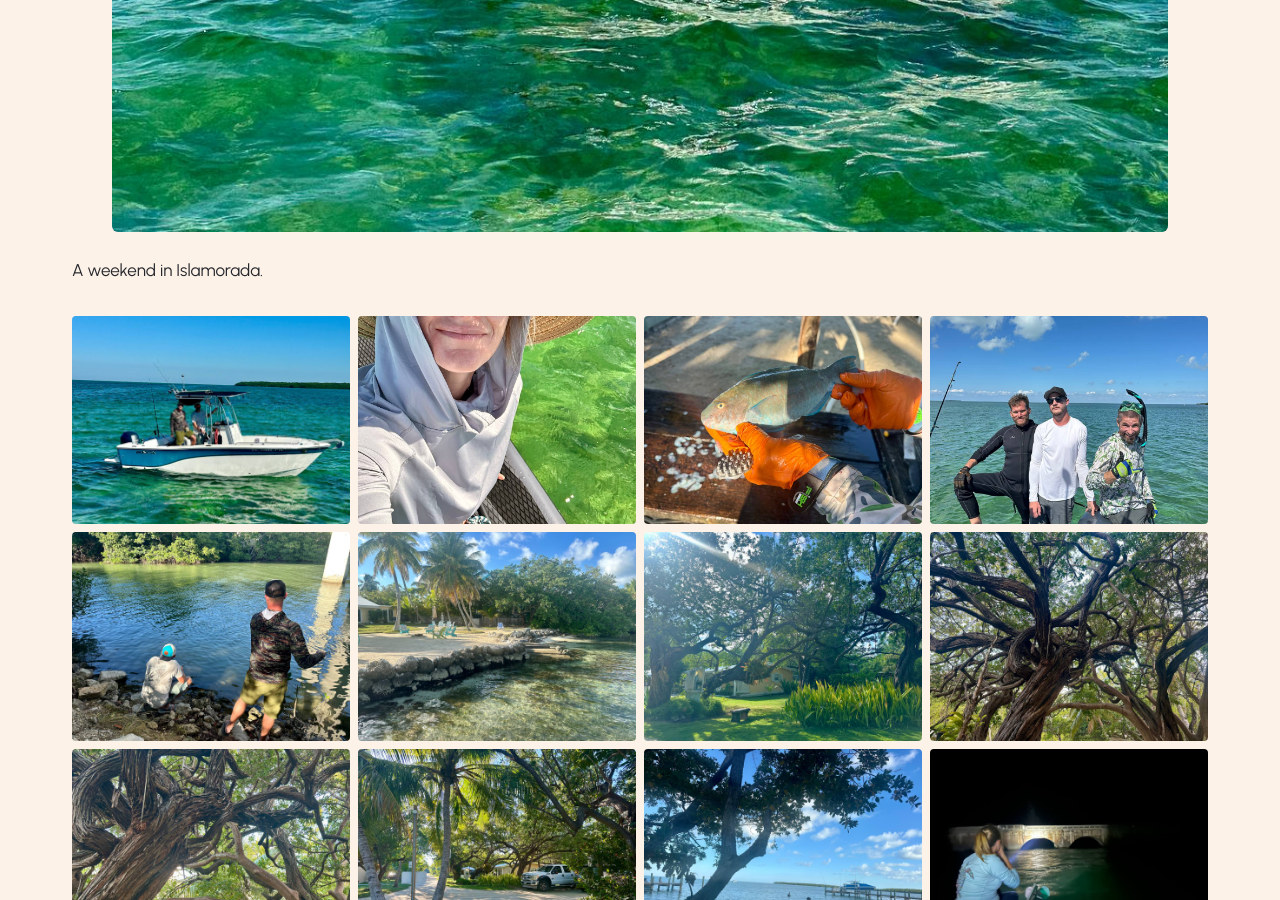
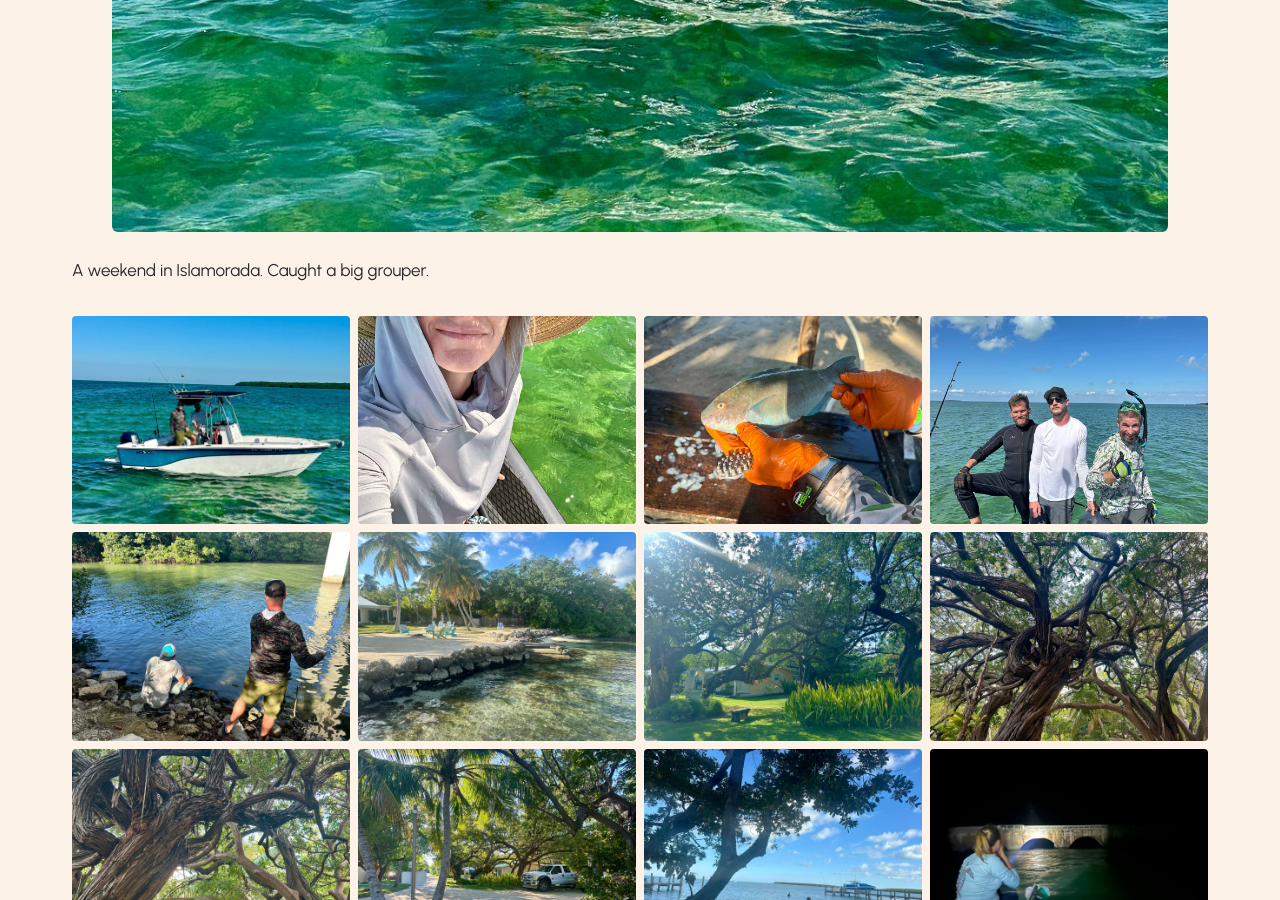
Before and after one commit to jaxlee-digital/jaxlee, a Jekyll site: the page built from _log/2025-11-21-islamorada.md, in a window 1280 px wide and 900 px high, scrolled down 1351 px. Built offline with Jekyll 4.4.1, drawn with Linux system fonts in a browser that asks for light colours.

Commit message:
draft(log): add grouper note

```diff
--- a/_log/2025-11-21-islamorada.md
+++ b/_log/2025-11-21-islamorada.md
@@ -5,7 +5,7 @@ location: "Islamorada, Florida Keys"
 cover: /assets/images/log/2025-11-21-islamorada/02-seafox.jpg
 lat: 24.9242
 lng: -80.6282
-excerpt: "A weekend in Islamorada."
+excerpt: "A weekend in Islamorada. Caught a big grouper."
 gallery:
   - src: /assets/images/log/2025-11-21-islamorada/02-seafox.jpg
   - src: /assets/images/log/2025-11-21-islamorada/11.jpg
@@ -25,4 +25,4 @@ gallery:
   - src: /assets/images/log/2025-11-21-islamorada/01.jpg
 ---
 
-A weekend in Islamorada.
+A weekend in Islamorada. Caught a big grouper.
```
